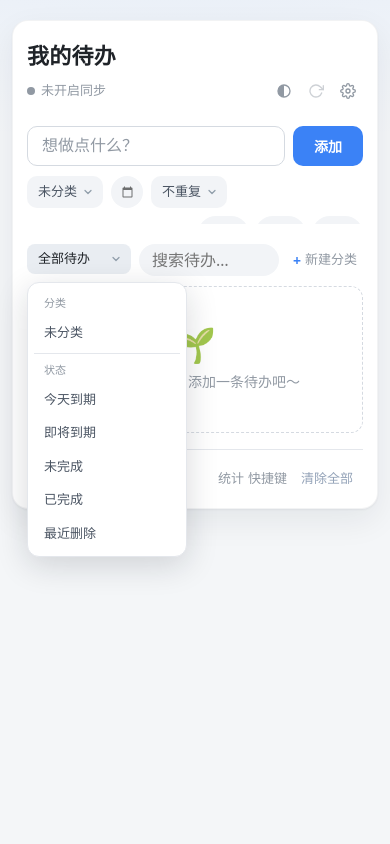
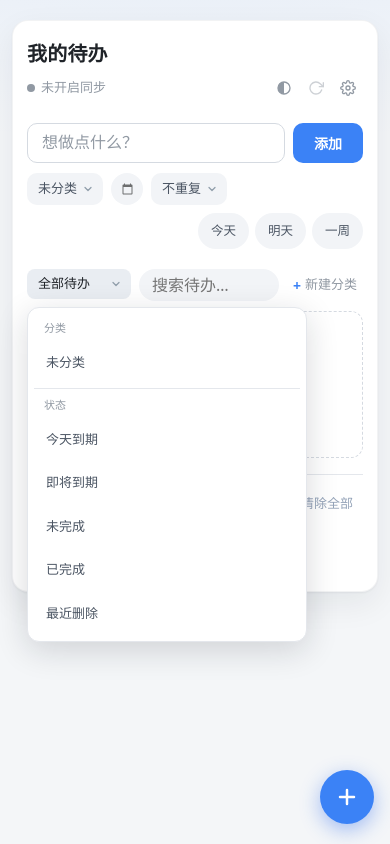
Before and after one commit to zhaojinyue789/my-tobo, a website built with Vite: page index.html in a window 390 px wide. Both pictures are taken after a click on the button "全部待办". Built offline with nearby package versions, Linux system fonts and the light colour scheme.

Commit message:
feat: 手机专属操作适配——底部 FAB 快速添加，修复选项区手机端裁剪，筛选菜单加大触控，无键盘环境隐藏快捷键入口

```diff
--- a/index.html
+++ b/index.html
@@ -163,6 +163,12 @@
       </div>
     </div>
 
+    <button id="fab-add" class="fab-add hidden" type="button" aria-label="新建待办">
+      <svg width="24" height="24" viewBox="0 0 24 24" fill="none" stroke="currentColor" stroke-width="2.5" stroke-linecap="round" aria-hidden="true">
+        <path d="M12 5v14M5 12h14" />
+      </svg>
+    </button>
+
     <script type="module" src="/src/main.ts"></script>
   </body>
 </html>
--- a/src/main.ts
+++ b/src/main.ts
@@ -94,6 +94,7 @@ const gistSaveBtn = document.querySelector<HTMLButtonElement>("#gist-save")!;
 const gistDisconnectBtn = document.querySelector<HTMLButtonElement>("#gist-disconnect")!;
 const gistCloseBtn = document.querySelector<HTMLButtonElement>("#gist-close")!;
 const storageWarning = document.querySelector<HTMLElement>("#storage-warning")!;
+const fabAdd = document.querySelector<HTMLButtonElement>("#fab-add")!;
 const dueBannerRoot = document.querySelector<HTMLElement>("#due-banner")!;
 const dueBannerText = document.querySelector<HTMLElement>("#due-banner-text")!;
 const dueBannerViewBtn = document.querySelector<HTMLButtonElement>("#due-banner-view")!;
@@ -193,6 +194,8 @@ function render(): void {
 
   const deletedView = app.view.status === "deleted";
   form.classList.toggle("hidden", deletedView);
+  // FAB 与新建表单互斥显示（回收站不提供新建）
+  fabAdd.classList.toggle("hidden", deletedView);
   batchBar.classList.toggle("hidden", !app.batchMode || deletedView);
   footer.classList.toggle("hidden", deletedView || app.batchMode);
 
@@ -283,6 +286,14 @@ function renderSyncStatus(status: SyncStatus): void {
       syncNowBtn.disabled = false;
   }
 }
+
+// ---------- 底部快速添加 FAB（仅移动端显示） ----------
+
+// 点击：滚回顶部并聚焦输入框（聚焦会自动滑出分类/日期选项区）
+fabAdd.addEventListener("click", () => {
+  window.scrollTo({ top: 0, behavior: "smooth" });
+  input.focus();
+});
 
 // ---------- 清除动作（footer，均带撤销窗口） ----------
 
--- a/src/style.css
+++ b/src/style.css
@@ -542,6 +542,11 @@ body {
   transition-delay: 0s;
 }
 
+/* 底部快速添加悬浮按钮（FAB）：仅移动端显示，桌面无此元素 */
+.fab-add {
+  display: none;
+}
+
 .todo-form-options .new-todo-category,
 .todo-form-options .new-todo-repeat {
   height: 32px;
@@ -2165,7 +2170,58 @@ body.is-reordering .todo-item:not(.is-dragging) {
   }
 
   .app {
-    padding: 18px 14px 14px;
+    padding: 18px 14px 72px; /* 底部留白给 FAB，滚动到尽头不被遮挡 */
+  }
+
+  .app-title {
+    font-size: 20px;
+  }
+
+  /* 选项区展开高度：手机上换行到多行，桌面单行的 48px 会把内容裁掉 */
+  .todo-form-options.open {
+    max-height: 220px;
+  }
+
+  /* 筛选菜单加大触控面积 */
+  .filter-menu {
+    min-width: 280px;
+  }
+
+  .filter-menu-option {
+    padding: 12px;
+  }
+
+  /* 手机没有键盘：快捷键入口与相关能力不适用，直接隐藏 */
+  #shortcuts-toggle {
+    display: none;
+  }
+
+  /* 底部快速添加 FAB */
+  .fab-add {
+    position: fixed;
+    right: calc(16px + env(safe-area-inset-right, 0px));
+    bottom: calc(20px + env(safe-area-inset-bottom, 0px));
+    z-index: 6; /* 低于模态遮罩（10），弹窗打开时不悬浮 */
+    display: flex;
+    align-items: center;
+    justify-content: center;
+    width: 54px;
+    height: 54px;
+    border: none;
+    border-radius: 50%;
+    background: var(--accent);
+    color: #fff;
+    box-shadow: 0 6px 20px rgba(37, 99, 235, 0.4);
+    cursor: pointer;
+    transition: transform 0.1s;
+  }
+
+  .fab-add.hidden {
+    display: none;
+  }
+
+  .fab-add:active {
+    transform: scale(0.94);
   }
 
   /* iOS Safari 聚焦字号 <16px 的输入框会自动放大页面，一律提到 16px */
```
Also changed, not shown: CHANGELOG.md.
